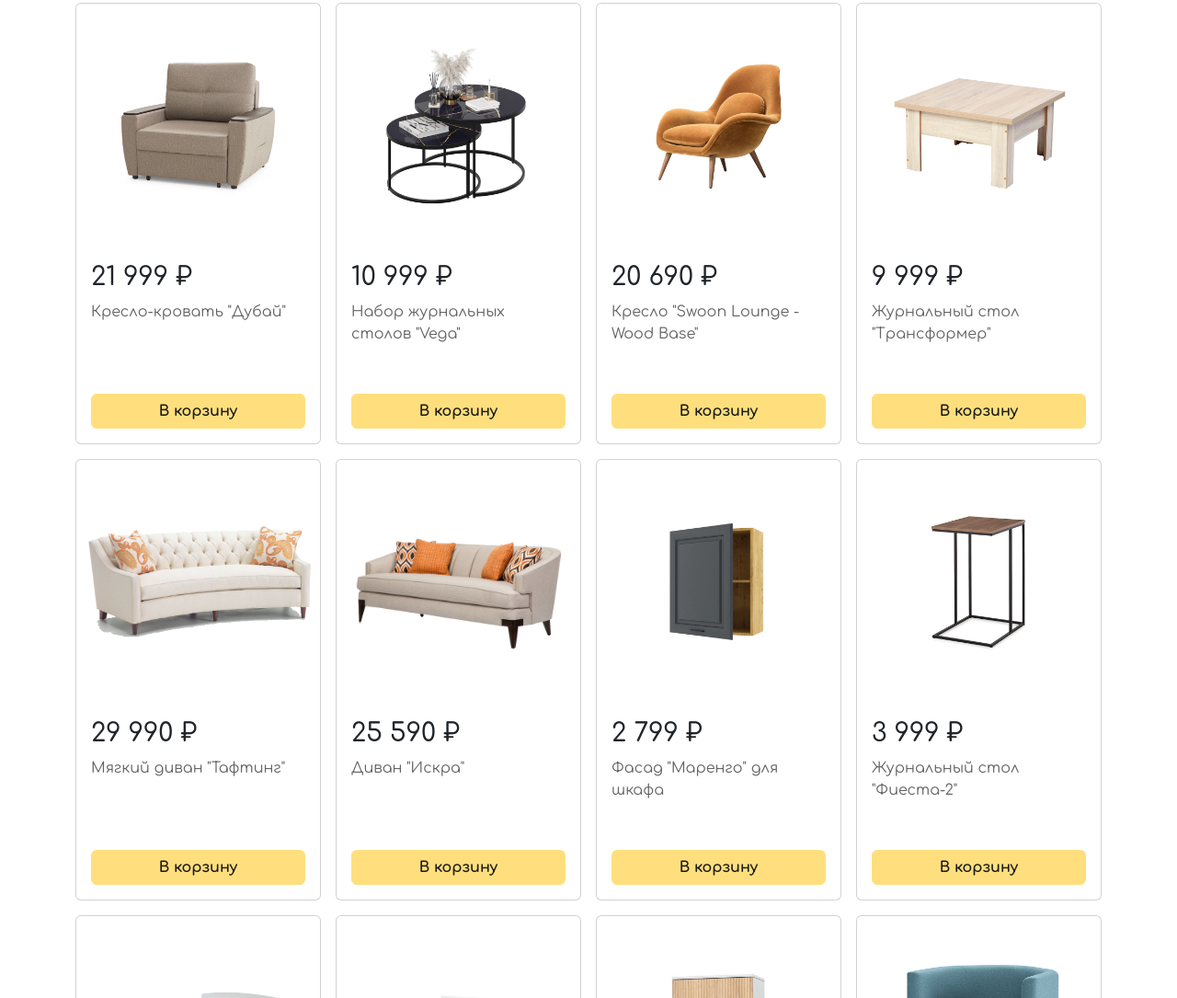
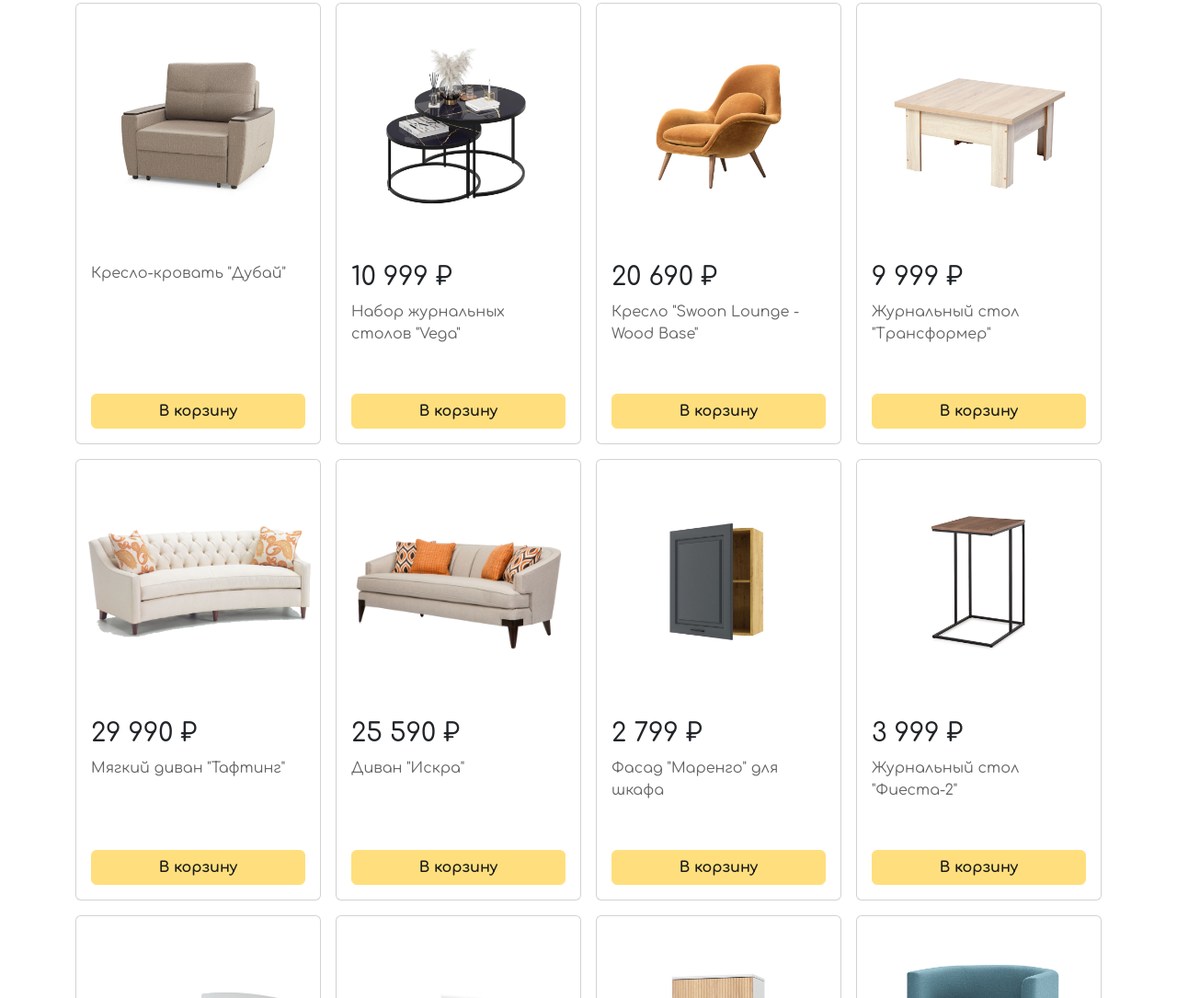
Before and after one commit to denilyunkin/Furni, a website: page index.html in a window 1280 px wide. Shown: the part 745-1830 px from the top of the page at 92% size. Drawn offline with nearby package versions, Linux system fonts and the light colour scheme.

Commit message:
Update index.html

```diff
--- a/index.html
+++ b/index.html
@@ -3,7 +3,7 @@
   <head>
     <meta charset="UTF-8" />
     <meta name="viewport" content="width=device-width, initial-scale=1.0" />
-    <title>Go home</title>
+    <title>Home</title>
     <!-- favicon -->
     <link rel="icon" href="./favicon_32_32.ico" />
     <link rel="icon" href="./favicon_32_32.svg" />
@@ -109,7 +109,7 @@
             <img src="img/dubai.png" class="card-img-top" alt="..." />
             <div class="card-body d-flex flex-column justify-content-between">
               <div>
-                <h3 class="card-title">21 999 ₽</h3>
+                <!-- <h3 class="card-title">21 999 ₽</h3> -->
                 <p class="card-text" style="color: #0c0c0ca4">
                   Кресло-кровать "Дубай"
                 </p>
```
